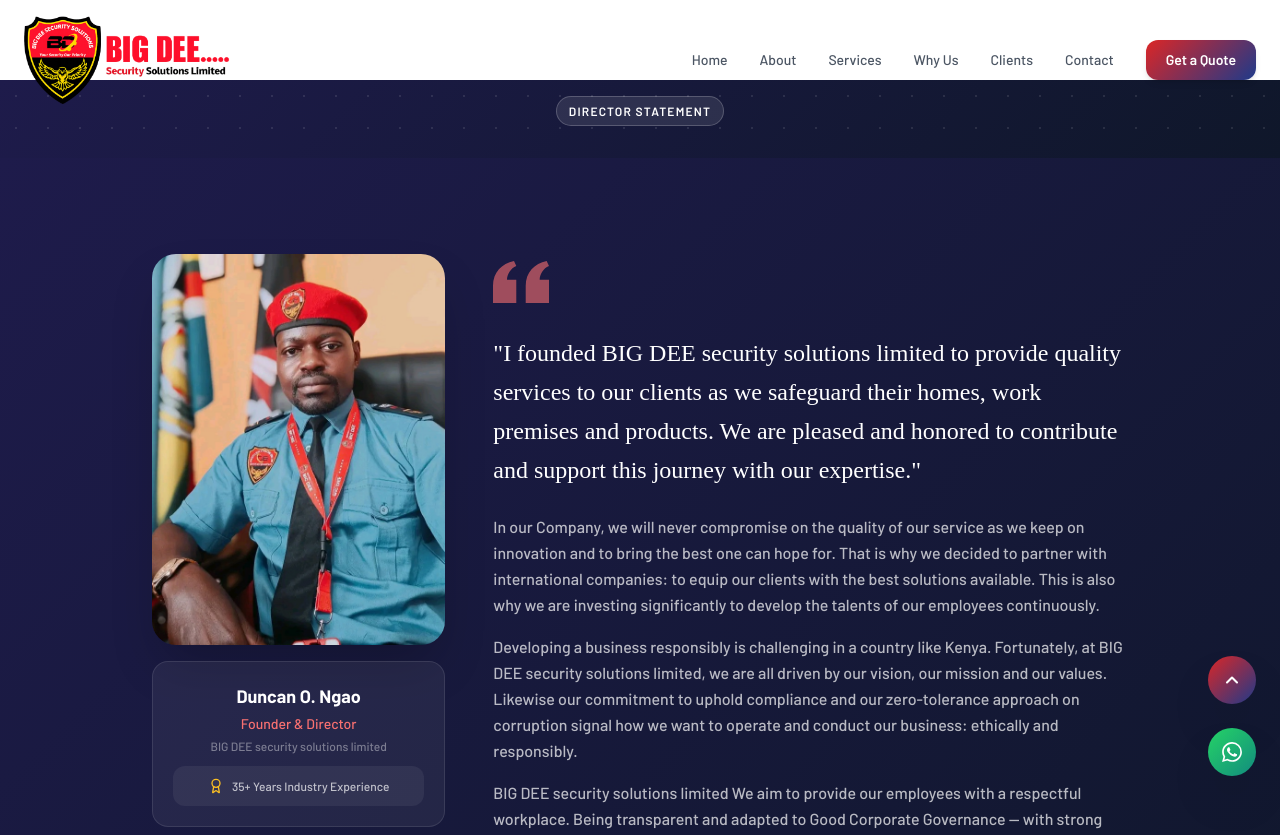
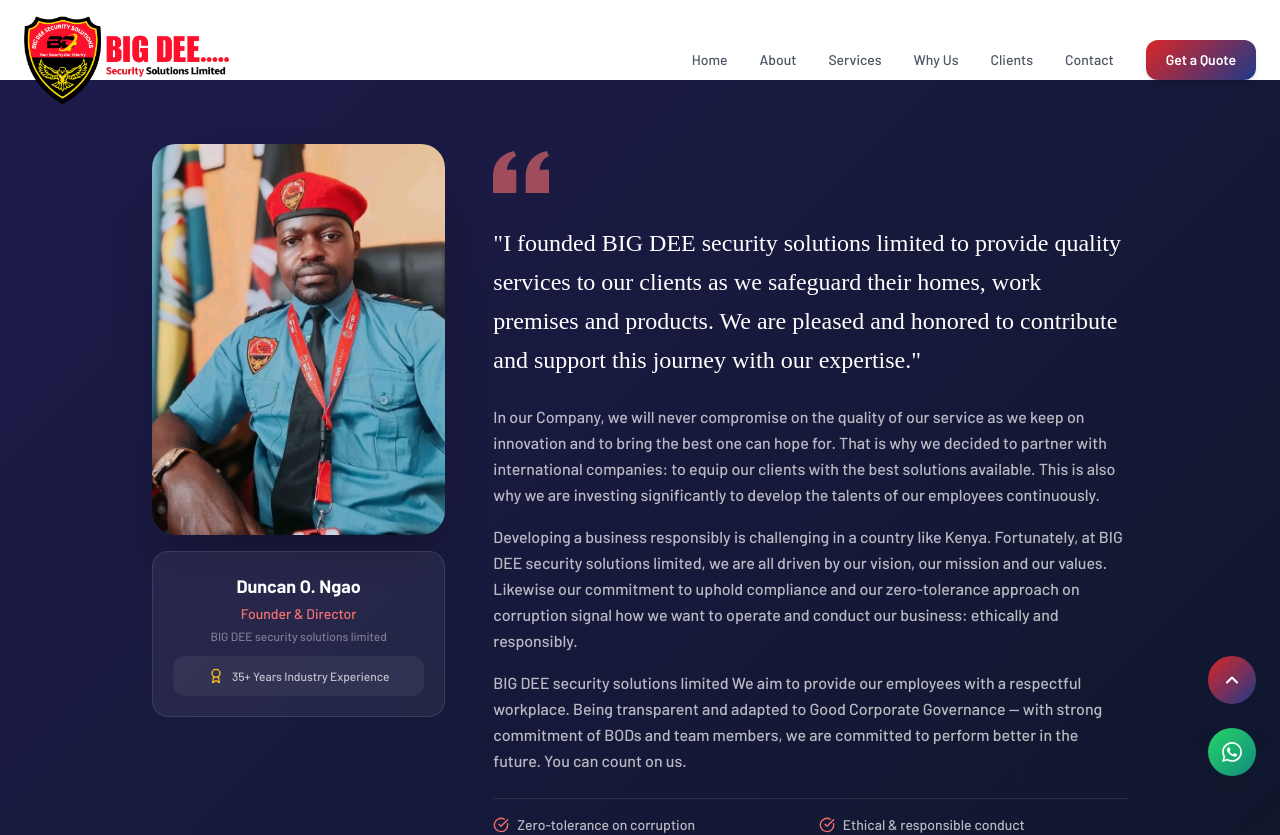
Before and after one commit to Muchyz/bigdee, a React (Vite) app: page /director in a window 1280 px wide. Shown: the top 835 px of the page. Built offline with nearby package versions, Linux system fonts and the light colour scheme.

Commit message:
fix director page zones

```diff
--- a/src/pages/DirectorPage.jsx
+++ b/src/pages/DirectorPage.jsx
@@ -30,20 +30,7 @@
   const navigate = useNavigate();
   return (
     <div style={{ paddingTop: "80px" }}>
-      {/* Dark hero */}
-      <div className="relative overflow-hidden" style={{ background: "linear-gradient(135deg,#1e1b4b,#0f172a)" }}>
-        <div className="absolute inset-0 opacity-10 pointer-events-none"
-          style={{ backgroundImage: "radial-gradient(circle,#ffffff 1px,transparent 1px)", backgroundSize: "32px 32px" }} />
-        <div className="relative z-10 max-w-5xl mx-auto px-6 py-4 text-center">
-          <span className="inline-block bg-white/10 text-white text-xs font-semibold tracking-widest uppercase px-3 py-1.5 rounded-full mb-4 border border-white/20">
-            Director Statement
-          </span>
-
-        </div>
-      </div>
-
-      {/* Main Statement */}
-      <section className="py-24" style={{ background: "linear-gradient(135deg,#1e1b4b,#0f172a)" }}>
+      <section className="py-16" style={{ background: "linear-gradient(135deg,#1e1b4b,#0f172a)" }}>
         <div className="max-w-5xl mx-auto px-6">
           <div className="grid lg:grid-cols-3 gap-12 items-start">
             <Reveal>
```
